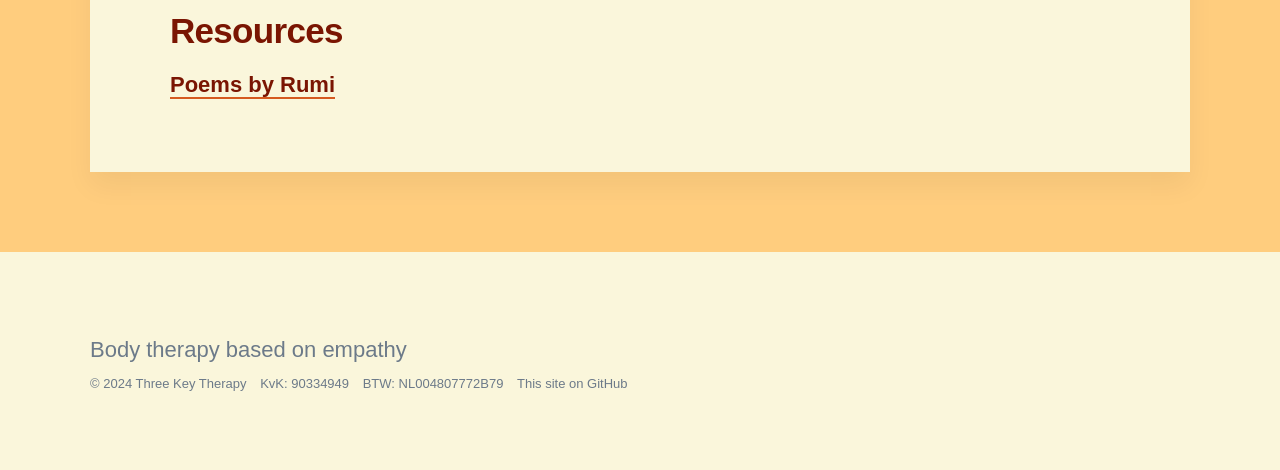
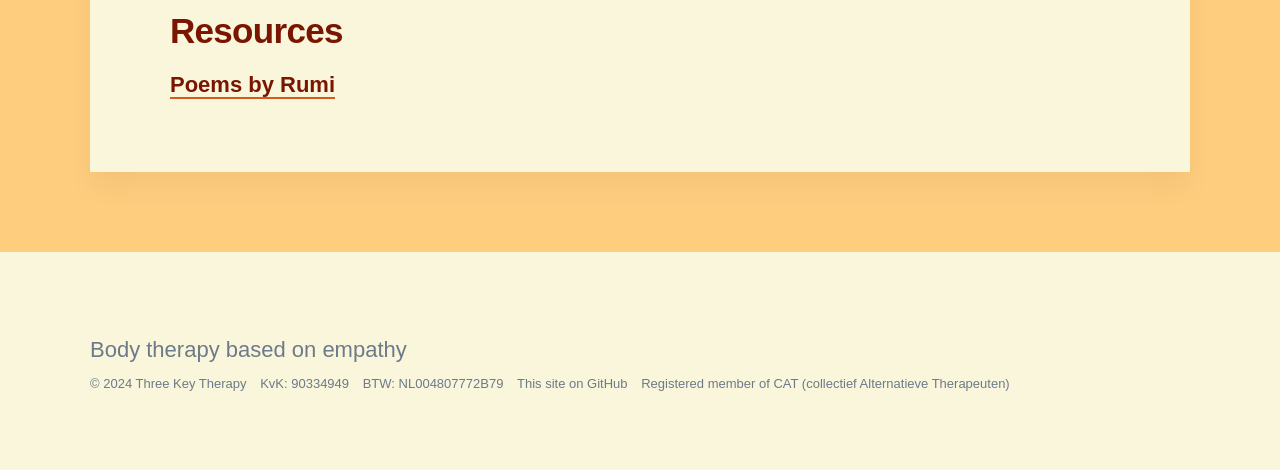
Before and after one commit to threekeytherapy/threekeytherapy.com, a Jekyll site: the page built from _pages/resources.md, in a window 1280 px wide. Shown: the part 708-1178 px from the top of the page. Built offline with Jekyll 4.4.1, drawn with Linux system fonts in a browser that asks for light colours; nearby versions of some CDN libraries; some web fonts are replaced.

Commit message:
adds CAT reference

```diff
--- a/_includes/footer.html
+++ b/_includes/footer.html
@@ -9,6 +9,7 @@
 			<a>KvK: 90334949</a>
 			<a>BTW: NL004807772B79</a>
 			<a href="https://github.com/threekeytherapy/threekeytherapy.com"> This site on GitHub</a>
+			<a> Registered member of CAT (collectief Alternatieve Therapeuten)</a>
 	</div>
 
 </footer>
```
